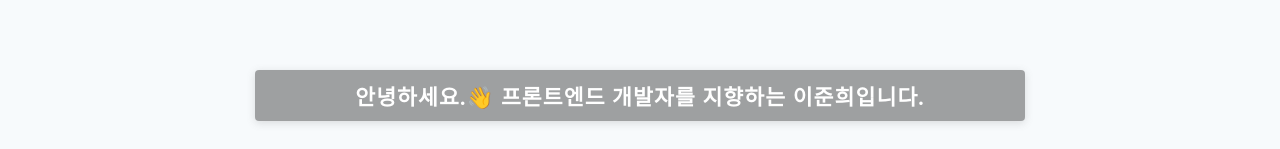
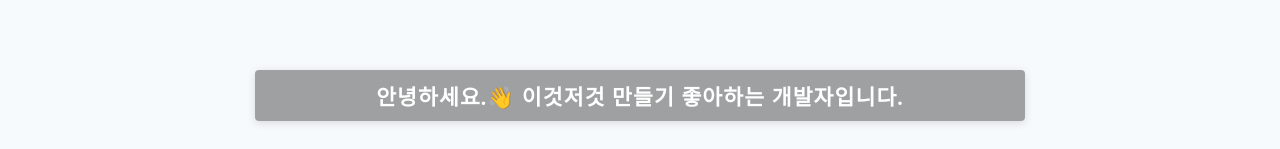
Before and after one commit to junheeleeme/portfolio-nextjs, a Next.js app: page / in a window 1280 px wide. Shown: the part 365-514 px from the top of the page. Built offline with nearby package versions, Linux system fonts and the light colour scheme; no server answers; a web font is replaced by a local one.

Commit message:
feat: change text

```diff
--- a/pages/index.js
+++ b/pages/index.js
@@ -9,7 +9,7 @@ const index = ({posts})=> {
       <Heading as='h2' w='100%' p={{base : '10px', md : '10px'}} color='white' letterSpacing='0.05em' userSelect='none'
         fontFamily='SBAggroM' fontSize={{base : '1.25em', md : '1.35em'}} lineHeight={{base: '1.33', md : 'normal'}}
         textAlign='center' bg='blackAlpha.500' borderRadius='4px' wordBreak='keep-all' boxShadow='rgba(99, 99, 99, 0.2) 0px 2px 8px 0px'>
-            안녕하세요.👋 프론트엔드 개발자를 지향하는 이준희입니다.
+            안녕하세요.👋 이것저것 만들기 좋아하는 개발자입니다.
       </Heading>
 
       <Wrap p={{base: '30px 0', md : '30px 0px'}} justify='center' alignItems="center !important">
```
Also changed, not shown: 1 other file (tests, documents, lock files or other folders).
